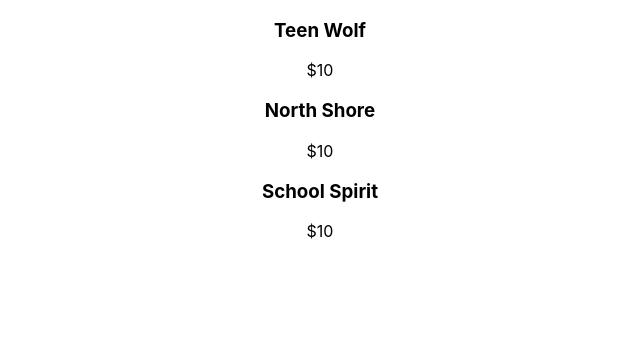
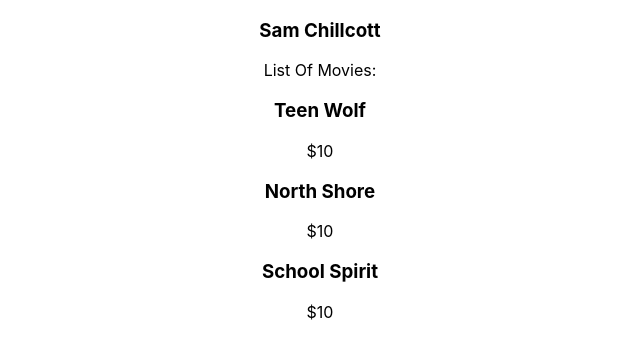
Before and after one commit to samchillcott/react_context_hooks, a React (Create React App) app: page / in a window 1280 px wide. Shown: the top 356 px of the page, without its empty margins (320-960 px from the left). Built offline with nearby package versions, Linux system fonts and the light colour scheme.

Commit message:
Nav + import to App

```diff
--- a/src/App.js
+++ b/src/App.js
@@ -1,10 +1,12 @@
 import React from 'react';
 import './App.css';
 import MovieList from './MovieList';
+import Nav from './Nav'
 
 function App() {
   return (
     <div className="App">
+      <Nav />
       <MovieList />
     </div>
   );
--- /dev/null
+++ b/src/Nav.js
@@ -0,0 +1,12 @@
+import React from "react";
+
+const Nav = () => {
+	return (
+		<div>
+			<h3>Sam Chillcott</h3>
+            <p>List Of Movies: </p>
+		</div>
+	);
+};
+
+export default Nav;
```
